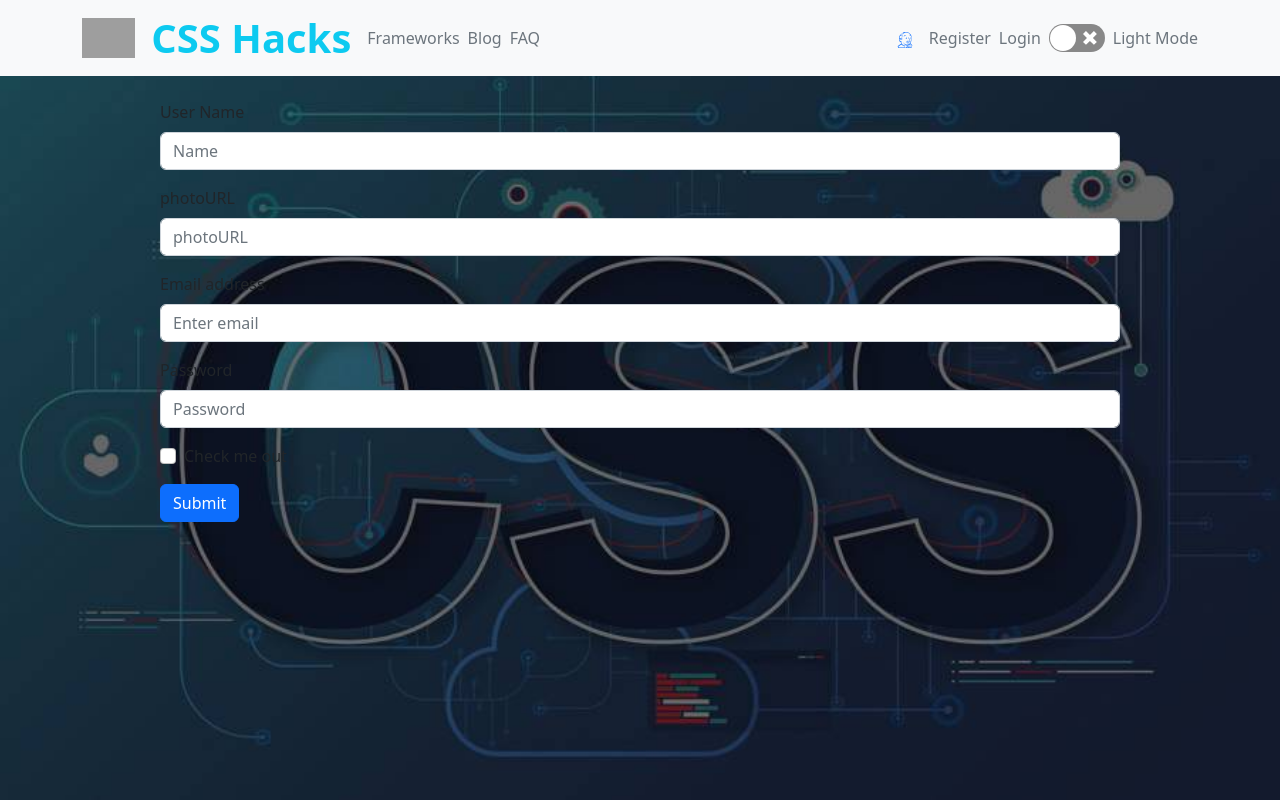
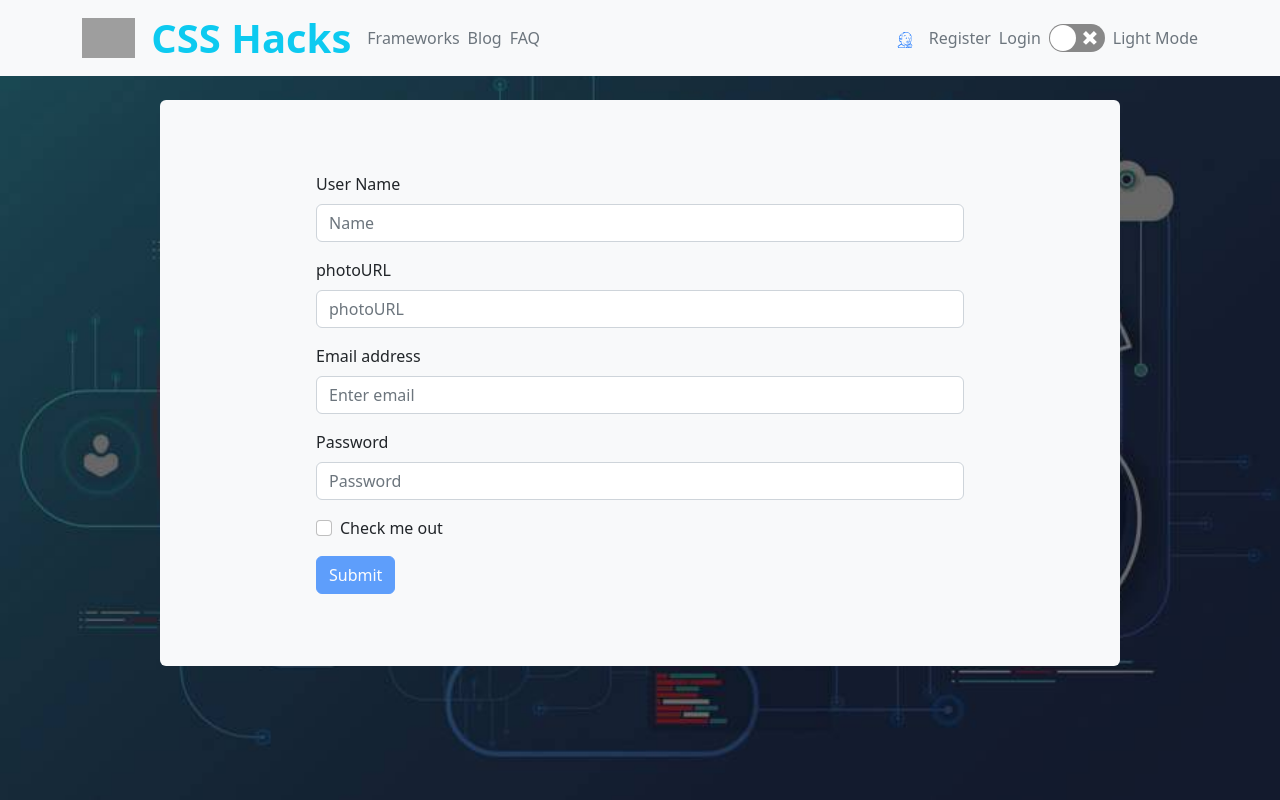
Before and after one commit to shahiduzzamansony/CSS--hacks-client, a React (Create React App) app: page /register in a window 1280 px wide. Built offline with nearby package versions, Linux system fonts and the light colour scheme; no server answers; grey boxes are pictures that could not be loaded.

Commit message:
readme added

```diff
--- a/src/forms/register/Register.js
+++ b/src/forms/register/Register.js
@@ -7,8 +7,13 @@ import { useNavigate } from "react-router-dom";
 
 const Register = () => {
   const [error, setError] = useState("");
+  const [accepted, setAccepted] = useState(false);
   const { createUser, handleProfile } = useContext(AuthContext);
   const navigate = useNavigate();
+
+  const handleAccepted = (event) => {
+    setAccepted(event.target.checked);
+  };
 
   const handleProfileInfo = (name, photoURL) => {
     const profile = {
@@ -44,7 +49,7 @@ const Register = () => {
   };
 
   return (
-    <div>
+    <div className="w-75 m-auto bg-light p-5 mt-4 rounded">
       <Form className="my-4 w-75 m-auto" onSubmit={handleSubmit}>
         <Form.Group className="mb-3" controlId="formBasicName">
           <Form.Label>User Name</Form.Label>
@@ -75,9 +80,13 @@ const Register = () => {
           />
         </Form.Group>
         <Form.Group className="mb-3" controlId="formBasicCheckbox">
-          <Form.Check type="checkbox" label="Check me out" />
+          <Form.Check
+            onClick={handleAccepted}
+            type="checkbox"
+            label="Check me out"
+          />
         </Form.Group>
-        <Button variant="primary" type="submit">
+        <Button variant="primary" type="submit" disabled={!accepted}>
           Submit
         </Button>
         <Form.Text className="text-danger">
```
Also changed, not shown: 1 other file (tests, documents, lock files or other folders).
